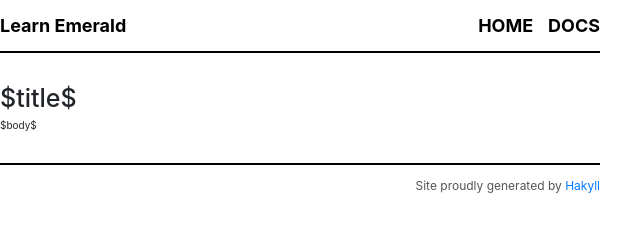
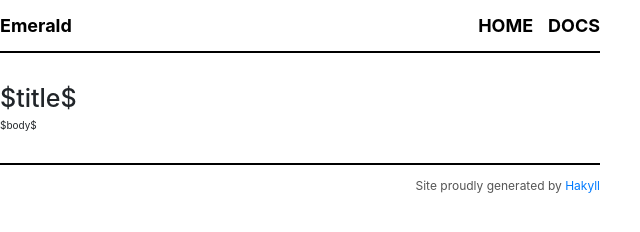
Before and after one commit to emerald/learn-emerald.org, a plain HTML site: page templates/default.html in a window 1280 px wide. Shown: the full height of the page, 0-640 px from the left. Drawn offline with nearby package versions, Linux system fonts and the light colour scheme.

Commit message:
Drop the "Learn" prefix

```diff
--- a/templates/default.html
+++ b/templates/default.html
@@ -4,7 +4,7 @@
         <meta charset="utf-8">
         <meta http-equiv="x-ua-compatible" content="ie=edge">
         <meta name="viewport" content="width=device-width, initial-scale=1">
-        <title>Learn Emerald - $title$</title>
+        <title>Emerald - $title$</title>
         <link rel="stylesheet" href="/css/default.css" />
         <link rel="stylesheet" href="https://stackpath.bootstrapcdn.com/bootstrap/4.1.3/css/bootstrap.min.css"
           integrity="sha384-MCw98/SFnGE8fJT3GXwEOngsV7Zt27NXFoaoApmYm81iuXoPkFOJwJ8ERdknLPMO" crossorigin="anonymous">
@@ -14,7 +14,7 @@
     <body>
         <header>
             <div class="logo">
-                <a href="/">Learn Emerald</a>
+                <a href="/">Emerald</a>
             </div>
             <nav>
                 <a href="/">Home</a>
```
